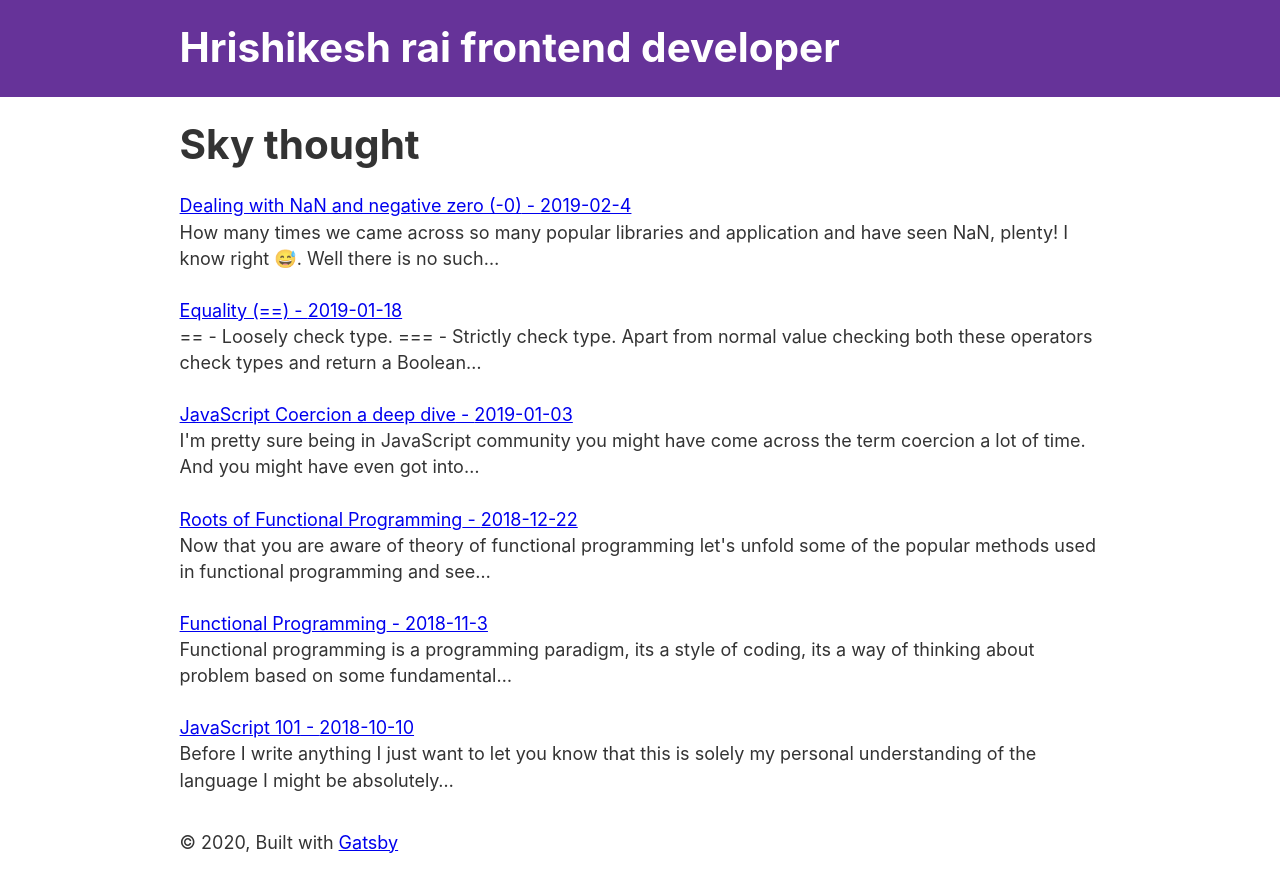
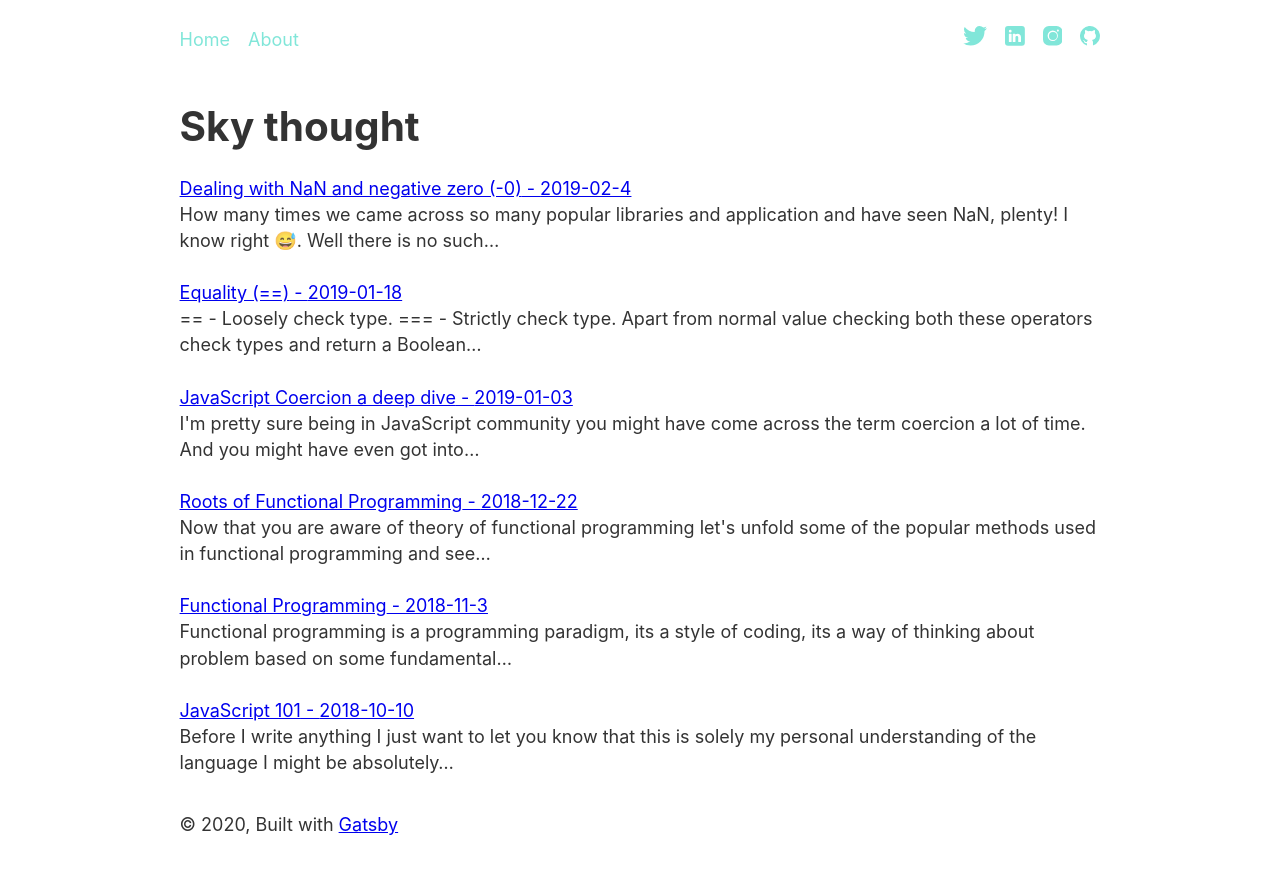
Before and after one commit to SskYwaLkeR/my-blog, a Gatsby site: page / in a window 1280 px wide. Built offline with nearby package versions, Linux system fonts and the light colour scheme; Gatsby itself is replaced by a stand-in of ours.

Commit message:
added support for SVG and tweaked header for linking social sites

```diff
--- a/gatsby-config.js
+++ b/gatsby-config.js
@@ -20,6 +20,16 @@ module.exports = {
         path: `${__dirname}/src/markdown-pages`,
       },
     },
+
+    {
+      resolve: `gatsby-plugin-react-svg`,
+      options: {
+        rule: {
+          include: /assets/,
+        },
+      },
+    },
+
     `gatsby-transformer-remark`,
 
     `gatsby-transformer-sharp`,
--- a/package.json
+++ b/package.json
@@ -10,6 +10,7 @@
     "gatsby-plugin-manifest": "^2.4.33",
     "gatsby-plugin-offline": "^3.2.30",
     "gatsby-plugin-react-helmet": "^3.3.12",
+    "gatsby-plugin-react-svg": "^3.0.0",
     "gatsby-plugin-sharp": "^2.6.38",
     "gatsby-source-filesystem": "^2.3.32",
     "gatsby-transformer-remark": "^2.8.38",
--- /dev/null
+++ b/src/components/header.css
@@ -0,0 +1,23 @@
+header {
+  margin-bottom: 1.45rem;
+}
+.header-body {
+  margin: 0 auto;
+  max-width: 960px;
+  padding: 1.45rem 1.0875rem;
+  display: flex;
+  justify-content: space-between;
+  align-items: center;
+}
+
+header a {
+  text-decoration: none;
+}
+.header-nav a {
+  color: #81e6d9;
+  margin-right: 1rem;
+}
+
+.socials a {
+  margin-left: 1rem;
+}
--- a/src/components/header.js
+++ b/src/components/header.js
@@ -1,42 +1,35 @@
 import { Link } from "gatsby"
-import PropTypes from "prop-types"
 import React from "react"
+import "./header.css"
 
-const Header = ({ siteTitle }) => (
-  <header
-    style={{
-      background: `rebeccapurple`,
-      marginBottom: `1.45rem`,
-    }}
-  >
-    <div
-      style={{
-        margin: `0 auto`,
-        maxWidth: 960,
-        padding: `1.45rem 1.0875rem`,
-      }}
-    >
-      <h1 style={{ margin: 0 }}>
-        <Link
-          to="/"
-          style={{
-            color: `white`,
-            textDecoration: `none`,
-          }}
-        >
-          {siteTitle}
+import TwitterIcon from "../assets/twitter.svg"
+import LinkedInIcon from "../assets/linkedin.svg"
+import InstagramIcon from "../assets/instagram.svg"
+import GithubIcon from "../assets/github.svg"
+
+const Header = () => (
+  <header>
+    <div className="header-body">
+      <div className="header-nav">
+        <Link to="/">Home</Link>
+        <Link to="/">About</Link>
+      </div>
+      <div className="socials">
+        <Link to="/">
+          <TwitterIcon />
         </Link>
-      </h1>
+        <Link to="/">
+          <LinkedInIcon />
+        </Link>
+        <Link to="/">
+          <InstagramIcon />
+        </Link>
+        <Link to="/">
+          <GithubIcon />
+        </Link>
+      </div>
     </div>
   </header>
 )
 
-Header.propTypes = {
-  siteTitle: PropTypes.string,
-}
-
-Header.defaultProps = {
-  siteTitle: ``,
-}
-
 export default Header
```
Also changed, not shown: src/assets/github.svg (added), src/assets/instagram.svg (added), src/assets/linkedin.svg (added), src/assets/twitter.svg (added), src/images/gatsby-astronaut.png (deleted), 1 other file.
